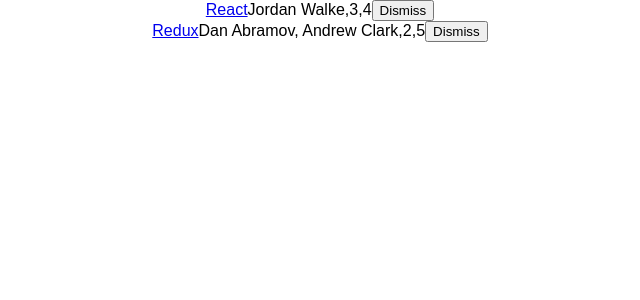
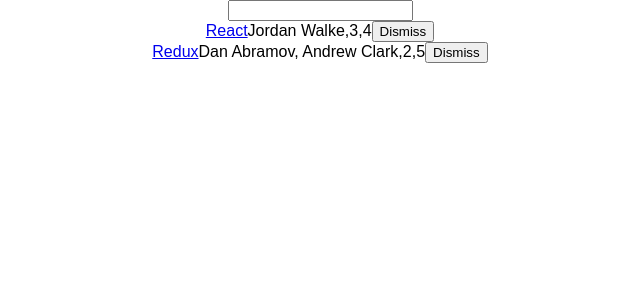
Before and after one commit to nour-a/hackerNews, a React (Create React App) app: page / in a window 1280 px wide. Shown: the top 300 px of the page, without its empty margins (320-960 px from the left). Built offline with nearby package versions, Linux system fonts and the light colour scheme.

Commit message:
search function added

```diff
--- a/src/App.js
+++ b/src/App.js
@@ -18,26 +18,44 @@
     objectID: 1,
   }
 ];
+function isSearched(searchTerm) {
+  return function (item) {
+    return !searchTerm ||
+      item.title.toLowerCase().includes(searchTerm.toLowerCase());
+  }
+}
+
 
 class App extends Component {
   constructor(props) {
     super(props);
     this.state = {
       list,
+      searchTerm: '',
     }
     this.onDismiss = this.onDismiss.bind(this);
+    this.onSearchChange = this.onSearchChange.bind(this);
   }
-  onDismiss (id){
-    function isNotId (item){
+  onDismiss(id) {
+    function isNotId(item) {
       return item.objectID !== id;
     }
     const updateList = this.state.list.filter(isNotId);
-    this.setState({list : updateList});
+    this.setState({ list: updateList });
+  }
+  onSearchChange(event) {
+    this.setState({ searchTerm: event.target.value });
+
   }
   render() {
     return (
       <div className='App'>
-        {this.state.list.map(item =>
+        <form>
+          <input type='text'
+            onChange={this.onSearchChange}
+          />
+        </form>
+        {this.state.list.filter(isSearched(this.state.searchTerm)).map(item =>
           <div key={item.objectID}>
             <span><a href={item.url}>{item.title}</a></span>
             <span>{item.author},</span>
@@ -45,8 +63,8 @@
             <span>{item.points}</span>
             <span>
               <button
-              onClick = {()=> this.onDismiss(item.objectID)}
-              type = 'button'
+                onClick={() => this.onDismiss(item.objectID)}
+                type='button'
               >
                 Dismiss
               </button>
```
